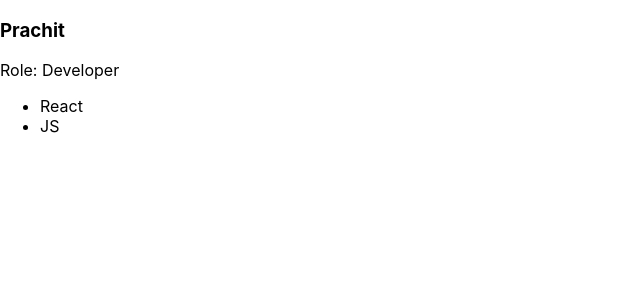
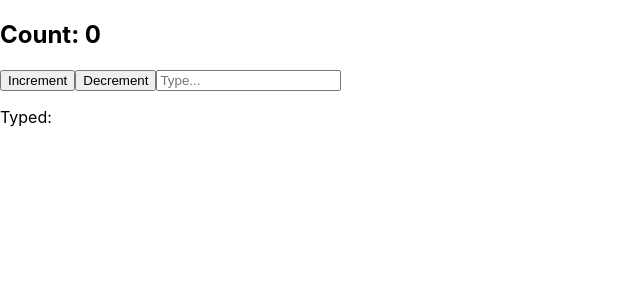
Before and after one commit to Prachit21/FSD-Workbook, a React (Create React App) app: page / in a window 1280 px wide. Shown: the top 300 px of the page, without its empty margins (0-640 px from the left). Built offline with nearby package versions, Linux system fonts and the light colour scheme.

Commit message:
Week 3: State Management using useState

```diff
--- a/src/App.js
+++ b/src/App.js
@@ -1,11 +1,5 @@
-import { UserCard } from "./UserCard";
+import CounterApp from "./CounterApp";
 
 export default function App() {
-  return (
-    <UserCard
-      name="Prachit"
-      role="Developer"
-      skills={["React", "JS"]}
-    />
-  );
+  return <CounterApp />;
 }
--- /dev/null
+++ b/src/CounterApp.js
@@ -0,0 +1,20 @@
+import React, { useState } from 'react';
+
+export default function CounterApp() {
+  const [count, setCount] = useState(0);
+  const [text, setText] = useState('');
+
+  return (
+    <div>
+      <h2>Count: {count}</h2>
+      <button onClick={() => setCount(c => c + 1)}>Increment</button>
+      <button onClick={() => setCount(c => c - 1)}>Decrement</button>
+      <input
+        value={text}
+        onChange={(e) => setText(e.target.value)}
+        placeholder="Type..."
+      />
+      <p>Typed: {text}</p>
+    </div>
+  );
+}
```
